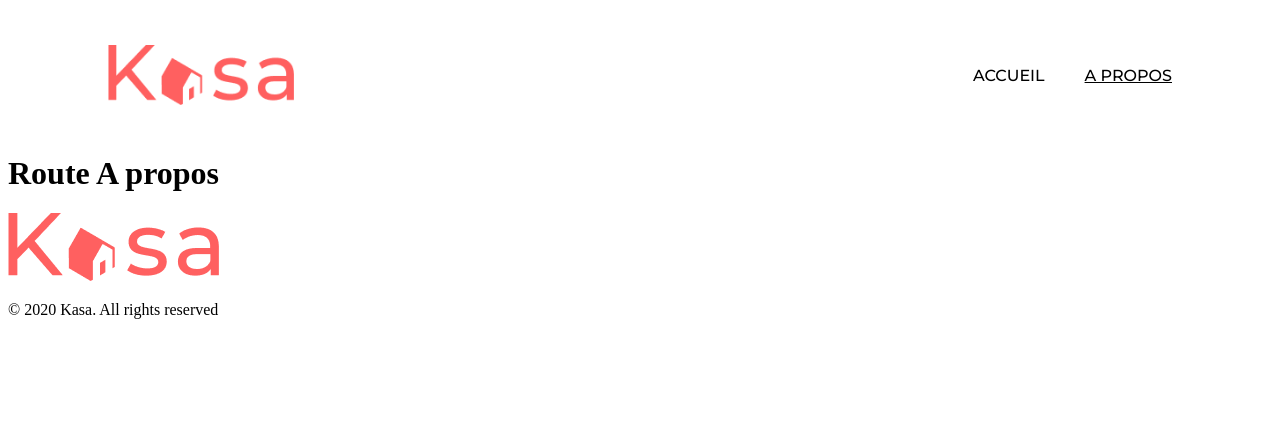
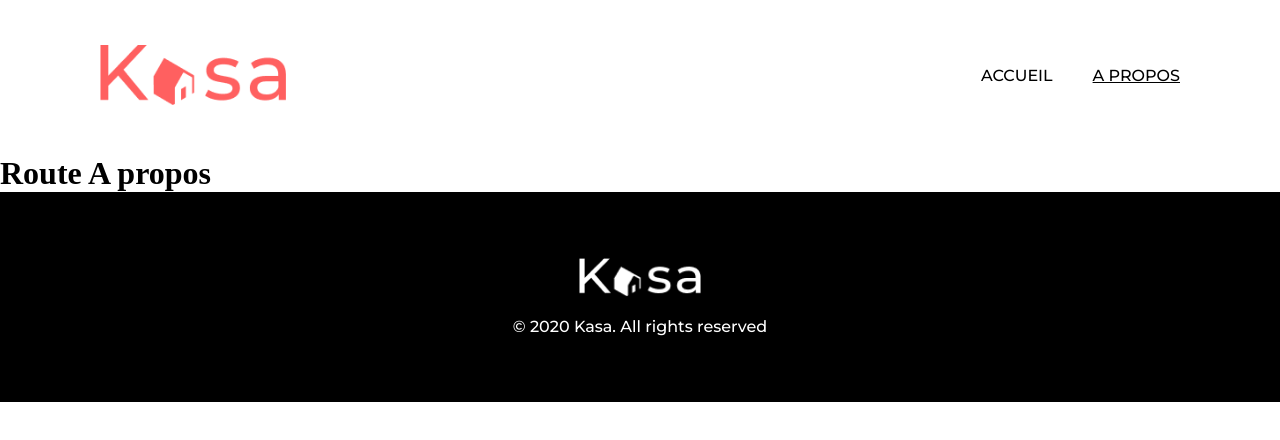
Before and after one commit to Solweg/Kasa, a React (Vite) app: page /apropos in a window 1280 px wide. Shown: the top 440 px of the page. Built offline with nearby package versions, Linux system fonts and the light colour scheme.

Commit message:
footer optimal

```diff
--- a/src/components/Footer.jsx
+++ b/src/components/Footer.jsx
@@ -1,13 +1,15 @@
-import React from "react"
-import logo from "../assets/logo.png";
+import React from "react";
+import logo from "../assets/logoFooter.png";
+import "../styles/footer.scss";
+import "../styles/all.scss"
 
-function footer (){
-    return(
-        <div>
-        <img src={logo} alt="logo kasa" />
-        <p>© 2020 Kasa. All rights reserved</p>
+function Footer() {
+    return (
+        <div className="footer">
+            <img className="footer__logo" src={logo} alt="logo kasa" />
+            <p className="footer__text">© 2020 Kasa.<br /><span> All rights reserved</span></p>
         </div>
-    )
+    );
 }
 
-export default footer
+export default Footer;
--- a/src/components/Header.jsx
+++ b/src/components/Header.jsx
@@ -2,6 +2,7 @@ import React from "react";
 import logo from "../assets/logo.png";
 import { NavLink } from "react-router-dom";
 import "../styles/header.scss";
+import "../styles/all.scss"
 
 function Header() {
     return (
--- /dev/null
+++ b/src/styles/all.scss
@@ -0,0 +1,5 @@
+* {
+    margin: 0;
+    padding: 0;
+    box-sizing: border-box;
+}
--- /dev/null
+++ b/src/styles/footer.scss
@@ -0,0 +1,34 @@
+.footer {
+    display: flex;
+    flex-direction: column;
+    align-items: center;
+    justify-content: center;
+    background-color: black;
+    color: white;
+    padding: 66px 0;
+    width: 100%;
+    text-align: center;
+
+    &__logo {
+        height: 39.44px;
+        width: 122px;
+    }
+
+    &__text {
+        font-family: 'Montserrat', sans-serif;
+        font-weight: 500;
+        margin-top: 20px;
+
+        span {
+            @media (min-width: 600px) {
+                display: inline;
+            }
+        }
+
+        br {
+            @media (min-width: 600px) {
+                display: none;
+            }
+        }
+    }
+}
--- a/src/styles/header.scss
+++ b/src/styles/header.scss
@@ -1,9 +1,7 @@
 .header {
     display: flex;
-    justify-content: space-between;
+    justify-content: center;
     align-items: center;
-    margin: 20px;
-}
 
     .logo__header {
         display: flex;
@@ -14,15 +12,11 @@
         flex-grow: 1;
         display: flex;
         justify-content: flex-end; /* Assure que les liens sont à droite */
-}
 
-.navbar__header ul {
+        ul {
             display: flex;
             list-style-type: none;
-    padding: 0;
-    margin: 0;
             gap: 26px;
-}
 
             .navbar__link {
                 text-decoration: none;
@@ -32,27 +26,29 @@
                 font-weight: 500;
                 display: flex;
                 align-items: center;
-    list-style-type: none;
+
+                &.active {
+                    text-decoration: underline; /* Souligne le lien actif */
+                }
+            }
+        }
+    }
 }
 
-.navbar__link.active {
-    text-decoration: underline; /* Souligne le lien actif */
-}
-
-@media (min-width: 768px) {
+@media (min-width: 600px) {
     .header {
-        margin: 45px 100px 50px 100px; /* Ajoute des marges spécifiques pour desktop */
-    }
+        margin: 45px 100px 50px 100px;
 
         .logo__header {
-        height: 60px; /* Ajuste la hauteur pour desktop */
+            height: 60px;
         }
 
         .navbar__header ul {
-        gap: 40px; /* Plus d'espace entre les éléments pour desktop */
-    }
+            gap: 40px;
 
             .navbar__link {
-        font-size: 16px; /* Augmente la taille de la police pour desktop */
+                font-size: 16px;
             }
         }
+    }
+}
```
Also changed, not shown: src/assets/logoFooter.png (added). Lines whose indentation alone changed are shown as unchanged.
